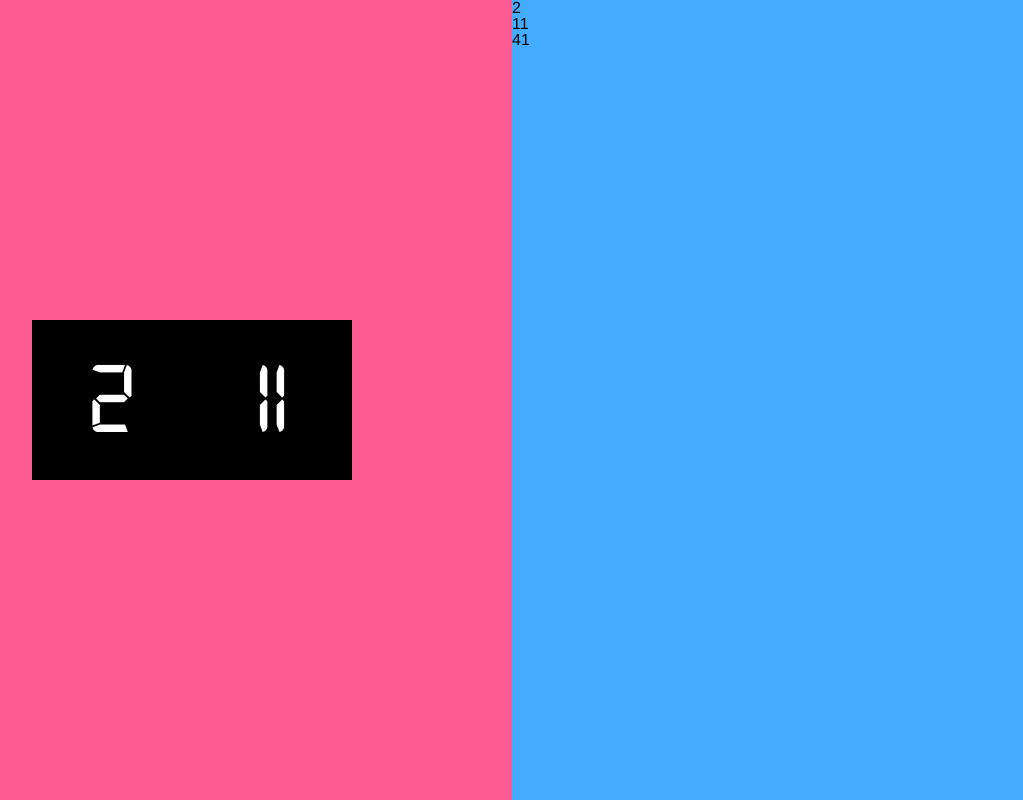
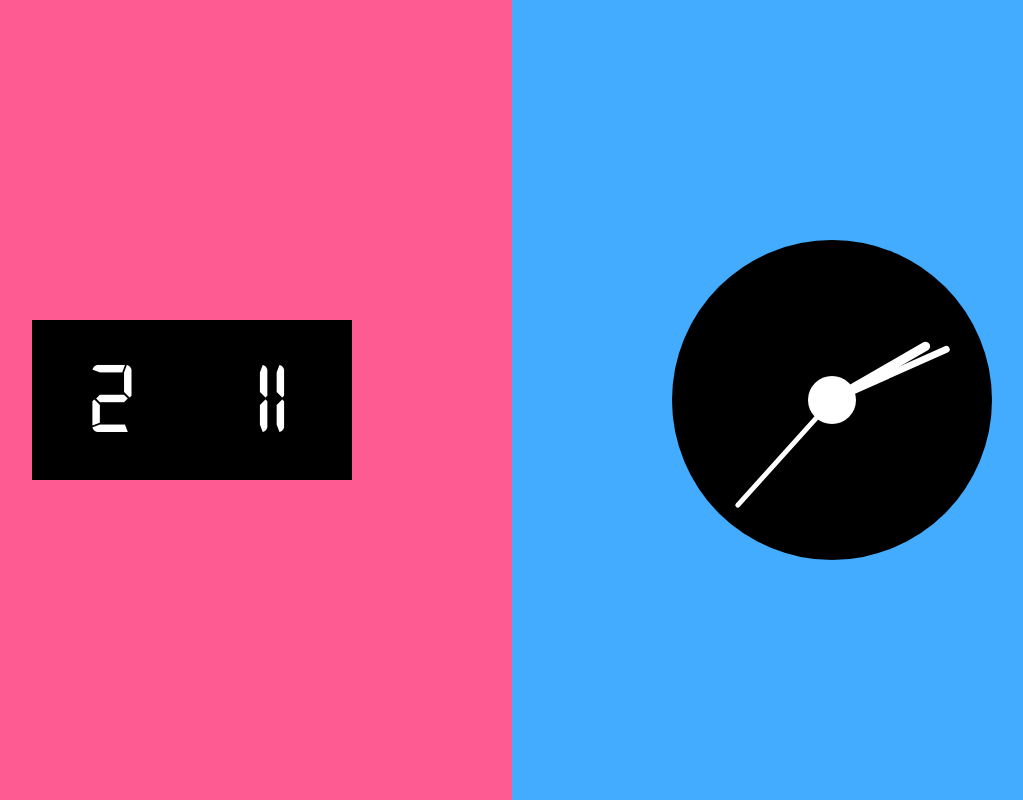
Before and after one commit to jpasanchez/clock-challenge, a Vue app: page / in a window 1280 px wide. Shown: the whole page, without its empty margins (128-1151 px from the left). Built offline with nearby package versions, Linux system fonts and the light colour scheme.

Commit message:
- Styled analog clock

```diff
--- a/src/App.vue
+++ b/src/App.vue
@@ -121,11 +121,15 @@ export default {
       flex: 1;
       height: 100vh;
 
-      &--digital {
-        background: #ff5b93;
+      &--digital,
+      &--analog {
         display: flex;
         justify-content: center;
         align-items: center;
+      }
+
+      &--digital {
+        background: #ff5b93;
       }
 
       &--analog {
--- a/src/components/AnalogClock.vue
+++ b/src/components/AnalogClock.vue
@@ -1,8 +1,22 @@
 <template>
   <div class="analog-clock">
-    <div>{{ this.$store.getters.currentHours }}</div>
-    <div>{{ this.$store.getters.currentMinutes }}</div>
-    <div>{{ (this.$store.getters.currentSeconds + decal) % 60 }}</div>
+    <div class="analog-clock__container">
+      <div class="analog-clock__hours"
+           :style="{
+             transform: `rotate(${this.$store.getters.currentHours * 30}deg) translateY(-50%)`}">
+      </div>
+      <div class="analog-clock__minutes"
+           :style="{
+             transform: `rotate(${this.$store.getters.currentMinutes * 6}deg) translateY(-50%)`}">
+      </div>
+      <div class="analog-clock__seconds"
+           :style="{
+             transform: `rotate(${this.$store.getters.currentSeconds * 6}deg) translateY(-50%)`}">
+      </div>
+    </div>
+<!--    <div>{{ this.$store.getters.currentHours }}</div>-->
+<!--    <div>{{ this.$store.getters.currentMinutes }}</div>-->
+<!--    <div>{{ (this.$store.getters.currentSeconds + decal) % 60 }}</div>-->
   </div>
 </template>
 
@@ -15,10 +29,61 @@ export default {
       default: 0,
     },
   },
-  mounted() {
-    console.log(`${this.$store.getters.currentMasterTime.hours} : ${this.$store.getters.currentMasterTime.minutes} : ${this.$store.getters.currentMasterTime.seconds}`);
-  },
 };
 </script>
 
-<style scoped lang="scss"></style>
+<style scoped lang="scss">
+  .analog-clock {
+    display: inline-flex;
+    padding-top: 50%;
+    width: 50%;
+    border-radius: 50%;
+    background: black;
+    position: relative;
+    font-family: 'digital-7regular';
+
+    &__container {
+      position: absolute;
+      width: 100%;
+      height: 100%;
+      top: 0;
+      left: 0;
+      display: flex;
+      justify-content: center;
+      align-items: center;
+
+      &::before {
+        content: ':';
+        position: absolute;
+        background: #ffffff;
+        padding-top: 15%;
+        width: 15%;
+        border-radius: 50%;
+        height: 0;
+      }
+    }
+
+    &__hours,
+    &__minutes,
+    &__seconds {
+      background: white;
+      position: absolute;
+      border-radius: 40px;
+    }
+
+    &__hours {
+      height: 35%;
+      width: 9px;
+    }
+
+    &__minutes {
+      height: 40%;
+      width: 7px;
+    }
+
+    &__seconds {
+      height: 45%;
+      width: 5px;
+    }
+  }
+</style>
```
